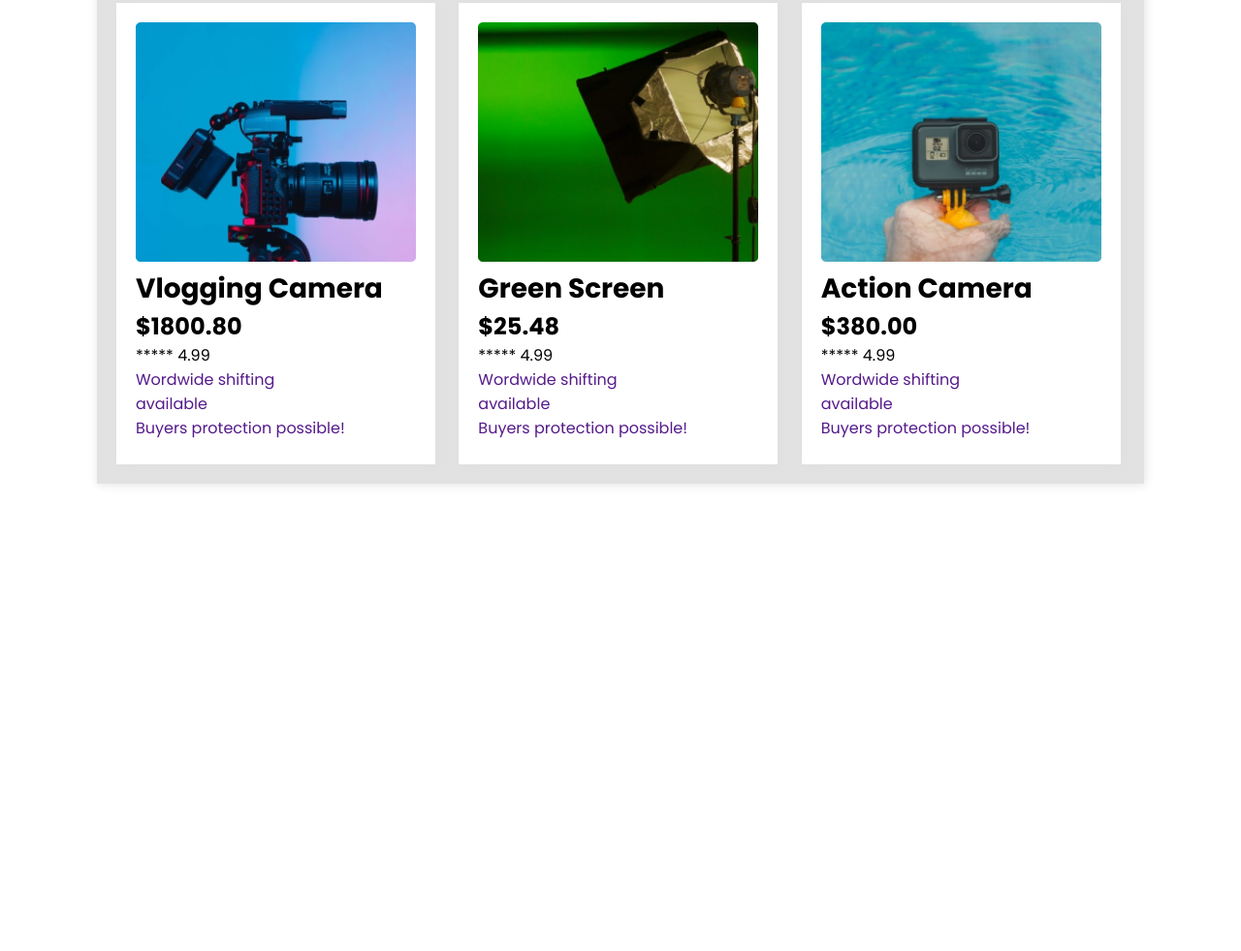
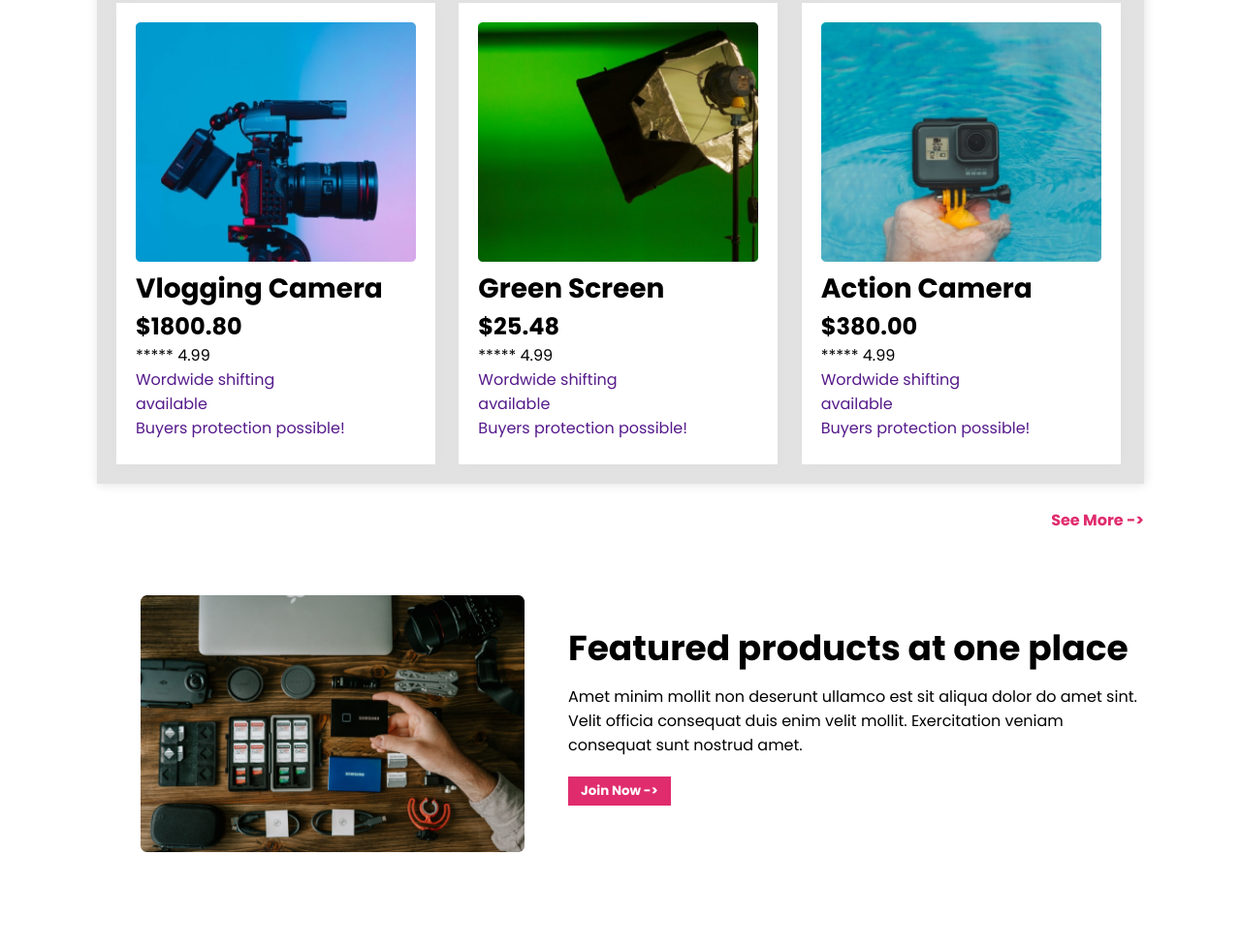
Before and after one commit to safisimanto/Influencer-gears, a plain HTML site: page index.html in a window 1280 px wide. Shown: the part 1781-2762 px from the top of the page at 97% size. Before the commit the page ends 2300 px from the top, so only its background shows below. Drawn offline with Linux system fonts and the light colour scheme.

Commit message:
footer start

```diff
--- a/index.html
+++ b/index.html
@@ -155,6 +155,21 @@
                     </div>
 
                 </div>
+                <div class="see-more">
+                    <h6>See More -></h6>
+                </div>
+            </section>
+
+
+            <section class="two">
+                <div class="two-img">
+                    <img src="images/gear.png" alt="">
+                </div>
+                <div class="two-text">
+                    <h2>Featured products at one place</h2>
+                    <p>Amet minim mollit non deserunt ullamco est sit aliqua dolor do amet sint. Velit officia consequat duis enim velit mollit. Exercitation veniam consequat sunt nostrud amet.</p>
+                    <button>Join Now -></button>
+                </div>
             </section>
 
 
--- a/style.css
+++ b/style.css
@@ -79,9 +79,13 @@ header .e-logo{
     margin: 80px 0px;
 }
 
+/*      */
+
+
 main .one{
     padding: 0px 100px;
     text-align: center;
+    position: relative;
 
 }
 main .one .card-itams{
@@ -112,10 +116,66 @@ main .one .card img{
     width: 100%;
 }
 
+main .one .see-more{
+    position: absolute;
+  bottom: -50px;
+  right: 100px;
+    color: #e02c6d;
+}
+main .one .see-more >h6{
+    font-size: 16px;
+    font-weight: bold;
+    display: inline-block;
+}
+
+/*     */
+
+
+main .two{
+    padding: 50px 100px;
+    display: flex;
+
+}
+
+main .two .two-img{
+    width: 45%;
+}
+
+main .two .two-img img{
+    width: 100%;
+    border-radius: 7px;
+    padding: 45px;
+
+}
+
+main .two .two-text{
+    width: 55%;
+    padding: 62px 0px;
+}
+
+main .two h2{
+    font-size: 2.25rem;
+    font-weight: bold;
+    padding: 10px 0px;
+}
+
+main .two p{
+    font-size: 1rem;
+}
+
+
+main .two .two-text button{
+    background-color: #e02c6d;
+    color: #fff;
+    padding: 4px 12px;
+    border: 1px solid #e02c6d;
+    margin-top: 20px;
+    cursor: pointer;
+    font-weight: bold;
+}
 
 
 
-/*     */
 /*     */
 /*     */
 /*     */
```
